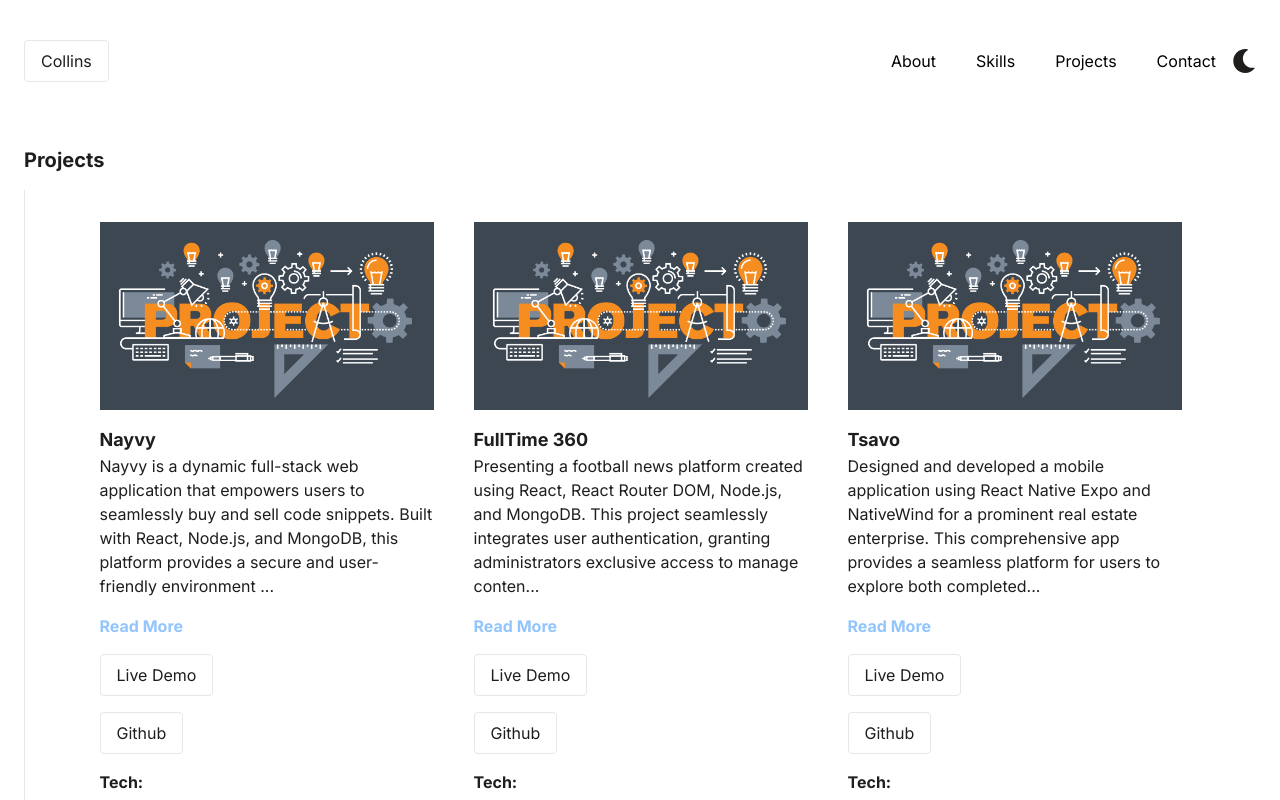
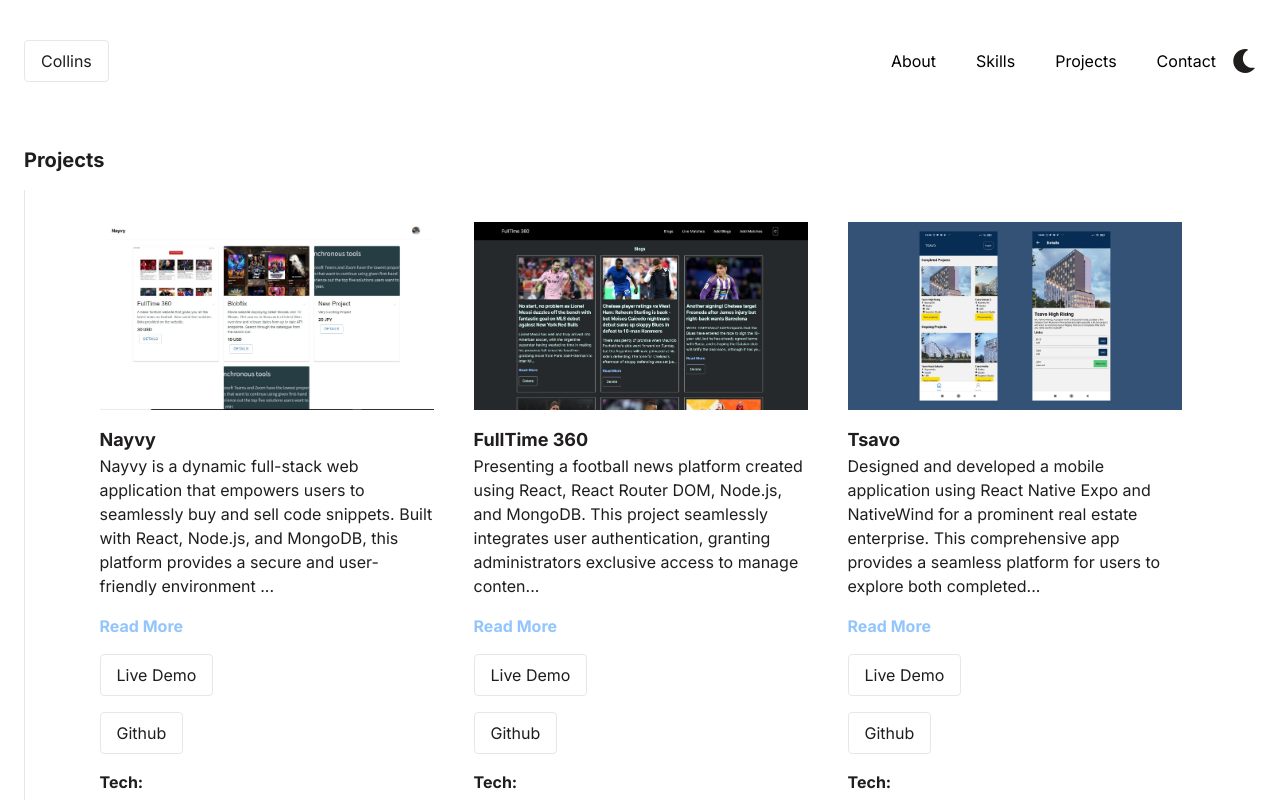
Before and after one commit to iamkiprono/portfolio-website-with-next-js, a Next.js app: page /projects in a window 1280 px wide. Shown: the top 800 px of the page. Built offline with nearby package versions, Linux system fonts and the light colour scheme.

Commit message:
Updated CV

```diff
--- a/src/app/components/MyLibrary/MyCard.tsx
+++ b/src/app/components/MyLibrary/MyCard.tsx
@@ -11,6 +11,7 @@
   projectType: string;
   link: string;
   tech: string[];
+  projectImage: string;
 };
 
 const MyCard = ({ project }: { project: Projectprops }) => {
@@ -21,10 +22,10 @@
       <div className="w-[350px] p-2">
         <Image
           className="object-cover aspect-video"
-          src="/project.png"
+          src={project.projectImage ? project.projectImage : "/comingsoon.avif"}
           width={500}
           height={500}
-          alt="Picture of the author"
+          alt={project.projectName}
         />
         <p className="font-bold text-lg mt-4">{project.projectName}</p>
         <p className="">
--- a/src/app/page.tsx
+++ b/src/app/page.tsx
@@ -10,7 +10,7 @@
         <p className="text-3xl mb-12">Full Stack Software Engineer</p>
         <p className="text-xl mb-12">Nairobi, Kenya</p>
 
-        <Link href={""}>
+        <Link href={"/KIPRONO COLLINS CV.pdf"}>
           <MyButton title="Resume" />
         </Link>
       </div>
```
Also changed, not shown: 1 other file (tests, documents, lock files or other folders).
